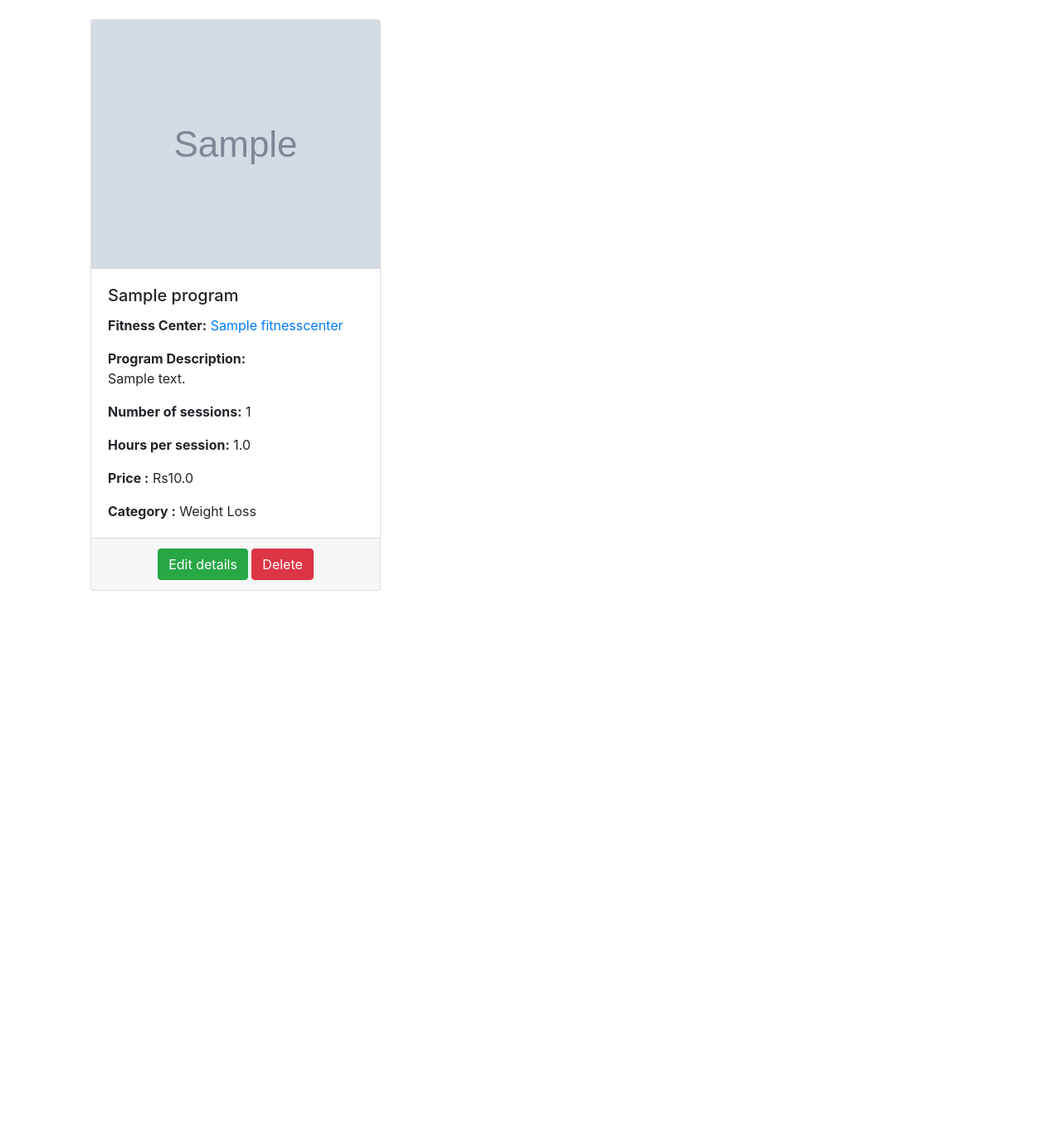
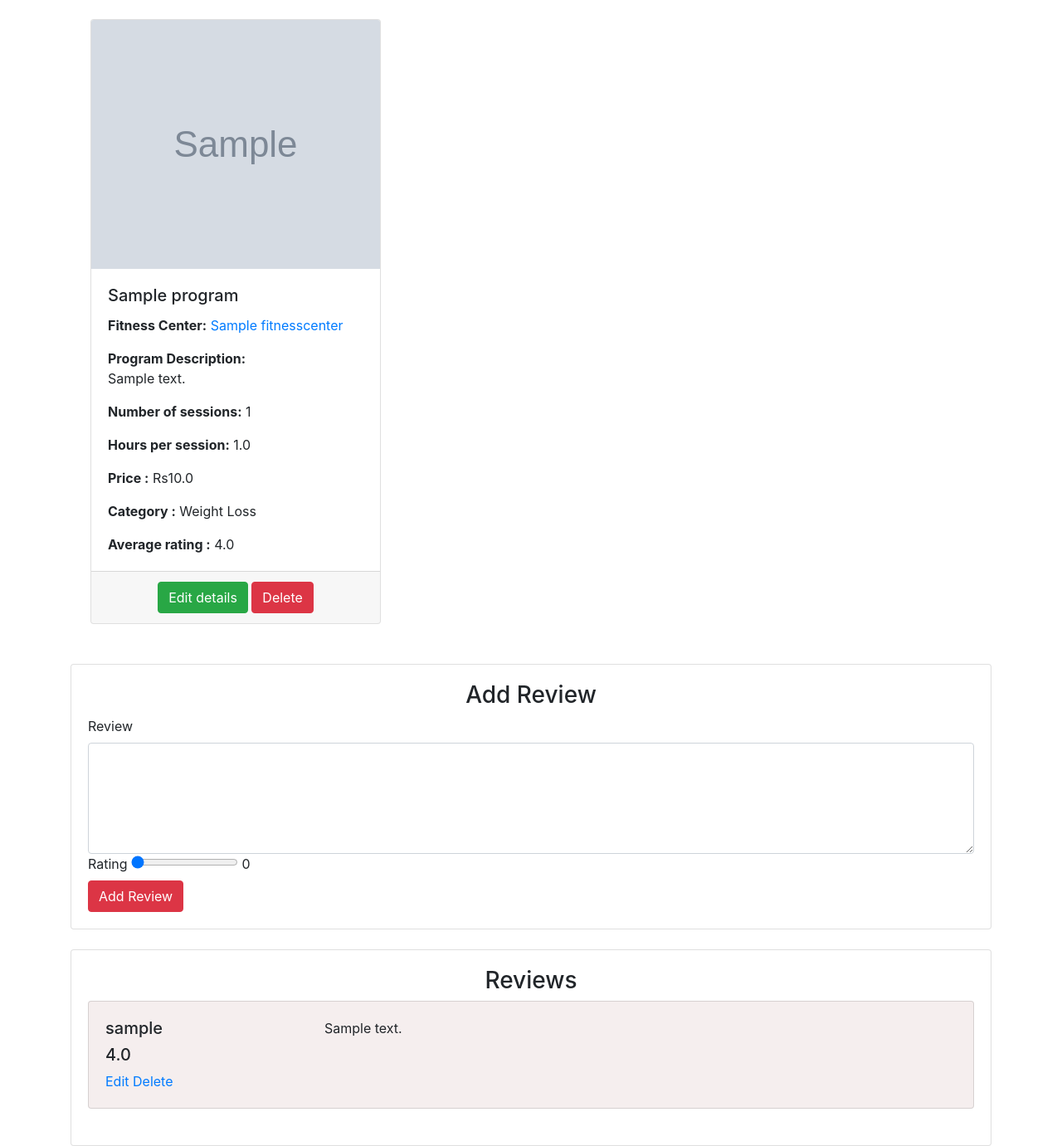
Before and after one commit to swathi-vennela/FitBuddy, a Django app: a page that uses SOAD/templates/fitbuddy/program_detail.html in a window 1280 px wide. Shown: the part 25-1406 px from the top of the page at 83% size. Before the commit the page ends 737 px from the top, so only its background shows below. Run offline with Django 3.2, Linux system fonts and the light colour scheme; a user stored in the database is signed in; tables that the repository leaves empty hold one stand-in row (values such as "Sample post"); grey boxes marked "Sample" are stand-in pictures; some libraries are stand-ins or nearby versions.

Commit message:
ratings and reviews done

```diff
--- a/SOAD/fitbuddy/admin.py
+++ b/SOAD/fitbuddy/admin.py
@@ -1,7 +1,8 @@
 from django.contrib import admin
-from .models import User,Customer,FitnessCenter, Program
+from .models import User,Customer,FitnessCenter, Program, Review
 # Register your models here.
 admin.site.register(User)
 admin.site.register(Customer)
 admin.site.register(FitnessCenter)
 admin.site.register(Program)
+admin.site.register(Review)
--- a/SOAD/fitbuddy/models.py
+++ b/SOAD/fitbuddy/models.py
@@ -74,3 +74,13 @@ class Program(models.Model):
         return reverse("delete_program", kwargs={
             'slug' : self.slug
         })
+
+class Review(models.Model):
+    program = models.ForeignKey(Program, on_delete=models.CASCADE)
+    user = models.ForeignKey(User, on_delete=models.CASCADE)
+    comment = models.TextField(max_length=5000)
+    rating = models.FloatField(default=0)
+    slug = models.SlugField(unique=True)
+
+    def __str__(self):
+        return self.user.username
--- a/SOAD/fitbuddy/urls.py
+++ b/SOAD/fitbuddy/urls.py
@@ -25,4 +25,7 @@ urlpatterns=[
     path('pricerange2/',views.pricerange2,name='pricerange2'),
     path('pricerange3/',views.pricerange3,name='pricerange3'),
     path('pricerange4/',views.pricerange4,name='pricerange4'),
+    path('addreview/<slug>', views.add_review, name="add_review"),
+    path('editreview/<program_slug>/<review_slug>/', views.edit_review, name="edit_review"),
+    path('deletereview/<program_slug>/<review_slug>/', views.delete_review, name="delete_review"),
 ]
--- a/SOAD/fitbuddy/views.py
+++ b/SOAD/fitbuddy/views.py
@@ -1,8 +1,8 @@
 from django.shortcuts import render,redirect, get_object_or_404, HttpResponseRedirect
 from django.contrib.auth import login,logout,authenticate
 from django.views.generic import CreateView
-from .models import User, Customer, FitnessCenter, Program
-from .forms import CustomerRegistrationForm,FitnessRegistrationForm, ProgramForm
+from .models import User, Customer, FitnessCenter, Program, Review
+from .forms import CustomerRegistrationForm,FitnessRegistrationForm, ProgramForm, ReviewForm
 from django.contrib.auth.forms import AuthenticationForm
 from django.contrib.auth.decorators import login_required
 from django.contrib import messages
@@ -10,6 +10,7 @@ from django.utils import timezone
 from datetime import datetime
 from fitbuddy.decorators import *
 from django.db.models import Q
+from django.db.models import Avg
 
 # Create your views here
 def index_view(request):
@@ -35,8 +36,15 @@ def view_programs(request):
 
 def program_detail(request, slug):
     program = Program.objects.get(slug=slug)
+    reviews = Review.objects.filter(program=program).order_by("-comment")
+    average = reviews.aggregate(Avg("rating"))["rating__avg"]
+    if average == None:
+        average = 0
+    average = round(average, 2)
     context = {
         "program" : program,
+        'reviews' : reviews,
+        "average": average
     }
     return render(request, 'fitbuddy/program_detail.html',context)
 
@@ -160,3 +168,66 @@ def pricerange4(request):
 		'programs' : programs
 	}
 	return render(request,'fitbuddy/program_list.html',context)
+
+def add_review(request, slug):
+    if request.user.is_authenticated:
+        program = Program.objects.get(slug=slug)
+        if request.method == "POST":
+            form = ReviewForm(request.POST or None)
+            if form.is_valid():
+                data = form.save(commit=False)
+                data.comment = request.POST["comment"]
+                data.rating = request.POST["rating"]
+                data.user = request.user
+                data.program = program
+                data.slug = datetime.now().strftime("%c")
+                data.save()
+                return redirect("program_detail", slug)
+        else:
+            form = ReviewForm()
+        return render(request, 'fitbuddy/program_detail.html', {"form": form})
+    else:
+        return redirect("fitbuddy/login.html")
+
+def edit_review(request, program_slug, review_slug):
+    if request.user.is_authenticated:
+        program = Program.objects.get(slug=program_slug)
+        # review
+        review = Review.objects.get(program=program, slug=review_slug)
+
+        # check if the review was done by the logged in user
+        if request.user == review.user:
+            # grant permission
+            if request.method == "POST":
+                form = ReviewForm(request.POST, instance=review)
+                if form.is_valid():
+                    data = form.save(commit=False)
+                    if (data.rating > 10) or (data.rating < 0):
+                         error = "Out or range. Please select rating from 0 to 10."
+                         return render(request, 'fitbuddy/edit_review.html', {"error": error, "form": form})
+                    else:
+                        data.save()
+                        return redirect("program_detail", program_slug)
+            else:
+                form = ReviewForm(instance=review)
+            return render(request, 'fitbuddy/edit_review.html', {"form": form})
+        else:
+            return redirect("program_detail", program_slug)
+    else:
+        return redirect("login")
+
+def delete_review(request, program_slug, review_slug):
+    if request.user.is_authenticated:
+        program = Program.objects.get(slug=program_slug)
+        # review
+        review = Review.objects.get(program=program, slug=review_slug)
+
+        # check if the review was done by the logged in user
+        if request.user == review.user:
+            # grant permission to delete
+            review.delete()
+
+        return redirect("program_detail", program_slug)
+
+    else:
+        return redirect("login")
--- a/SOAD/templates/fitbuddy/add_program.html
+++ b/SOAD/templates/fitbuddy/add_program.html
@@ -20,7 +20,7 @@
         <li><a href="#">About</a></li>
         <li><a href="#">Contact</a></li>
         <li><a href="{% url 'login' %}">Login</a></li>
-        <li><a href="{% url 'register' %}">Register</a></li>
+        <li><a href="{% url 'customer_register' %}">Register</a></li>
       </ul>
     </div>
 
--- a/SOAD/templates/fitbuddy/program_detail.html
+++ b/SOAD/templates/fitbuddy/program_detail.html
@@ -33,6 +33,7 @@
                             <p><strong>Hours per session:</strong> {{ program.hours_per_session }}</p>
                             <p class="card-text"><strong>Price :</strong> Rs{{ program.price }}</p>
                             <p class="card-text"><strong>Category :</strong> {{program.category}}</p>
+                            <p class="card-text"><strong>Average rating :</strong> {{average}}</p>
                           </div>
                       <div class='card-footer text-center'>
 
@@ -50,6 +51,54 @@
             </div>
 
       </div>
+      <br>
+    <div class="card">
+        <div class="card-body">
+            <h3 class="text-center">Add Review</h3>
+            <form action="{% url 'add_review' program.slug %}" method="POST">
+                {% csrf_token %}
+                <label for="comment">Review</label>
+                <textarea name="comment" id="comment" cols="30" rows="5" class="form-control"></textarea>
+
+                <label for="rating">Rating</label>
+                <input type="range" id="rangeInput"
+                    name="rating" min="0" max="10" value="0" step="0.5"
+                    oninput="amount.value=rangeInput.value">
+
+         <output name="amount" id="amount" for="rangeInput">0</output>
+
+                <br>
+                <input type="submit" class="btn btn-danger" value="Add Review">
+            </form>
+        </div>
+    </div>
+    <br>
+    <div class="card">
+        <div class="card-body">
+            <h3 class="text-center">Reviews</h3>
+            {% for review in reviews %}
+                <div class="card" style="background-color: #f5eeee;">
+                    <div class="card-body">
+                        <div class="row">
+                            <div class="col-md-3">
+                                <h5 class="text-left">{{ review.user.username }}</h5>
+                                <h5>{{ review.rating }}</h5>
+                                {% if request.user == review.user %}
+                                <a href="{% url 'edit_review' program.slug review.slug %}">Edit</a>
+                                <a href="{% url 'delete_review' program.slug review.slug %}" onclick="return confirm('Are you sure you want to delete this?');">Delete</a>
+                                {% endif %}
+
+                            </div>
+                            <div class="col-md-9">
+                                <p>{{ review.comment }}</p>
+                            </div>
+                        </div>
+                    </div>
+                </div>
+                <br>
+                {% endfor %}
+        </div>
+    </div>
       </div>
 </body>
 </html>
```
Also changed, not shown: SOAD/fitbuddy/forms.py (+6 -1 lines), SOAD/templates/fitbuddy/edit_review.html (added, +28 -0 lines), SOAD/fitbuddy/migrations/0014_review.py (added), SOAD/fitbuddy/migrations/0015_review_slug.py (added), SOAD/fitbuddy/migrations/0016_auto_20201111_2340.py (added), SOAD/fitbuddy/migrations/0017_remove_review_slug.py (added), SOAD/fitbuddy/migrations/0018_review_slug.py (added), SOAD/media/program_pics/Screenshot_2.png (added).
